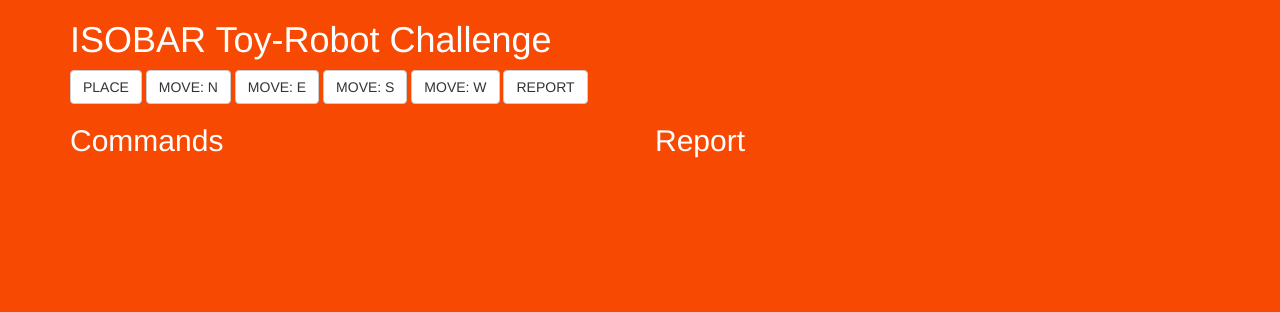
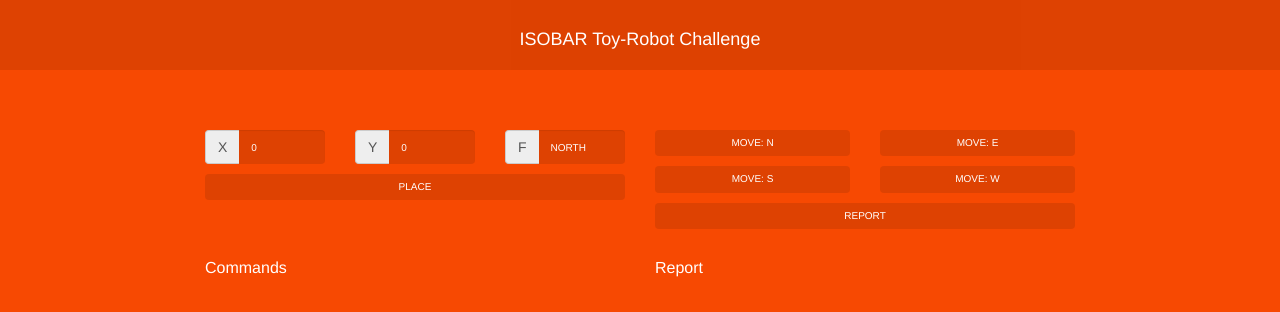
Before and after one commit to DallasGale/toy_robot_js, a plain HTML site: page bootstrap-scss-gulp/index.html in a window 1280 px wide. Drawn offline with Linux system fonts and the light colour scheme.

Commit message:
Styles
Added custom styles to bootstrap components

```diff
--- a/bootstrap-scss-gulp/assets/js/scripts.js
+++ b/bootstrap-scss-gulp/assets/js/scripts.js
@@ -23,6 +23,29 @@
     });
     console.log(position);
 
+
+
+
+
+    /// PLACE ///
+
+
+    var east = 0;
+    var north = 0;
+    var direction = "NORTH";
+
+    var place = $('.place').click(function(east, north, direction) {
+        var xy = prompt('Take your robot for a walk! \n Example: \"0,3 NORTH\"');
+
+        if (xy != null) {
+            output.append('<code> PLACE: ' +
+                east + ', ' +
+                north + ', ' +
+                direction + '</code><br />');
+        }
+    });
+
+    console.log('my ' + place);
 
 
     /// CONSOLE ///
--- a/bootstrap-scss-gulp/assets/scss/main.scss
+++ b/bootstrap-scss-gulp/assets/scss/main.scss
@@ -1,3 +1,36 @@
+.header {
+  position: fixed;
+  left: 0;
+  right:0;
+  top: 0;
+  width: 100%;
+  padding: 10px;
+  background-color: rgba(0,0,0,0.1);
+}
+.container {
+  max-width:900px;
+  margin-top: 130px;
+}
+.btn-default {
+  color: white;
+  background-color: rgba(0,0,0,0.1);
+  border: none;
+  width: 100%;
+  font-size: 10px;
+  margin-bottom: 10px;
+  transition: all 0.3s;
+  &:hover {
+    transition: all 0.3s;
+  }
+}
+.input-group {
+  margin-bottom:10px;
+}
 h1 {
-
+  text-align: center;
+  font-size: 18px;
+  color: white;
 }
+h2 {
+  font-size: 16px;
+}
--- a/bootstrap-scss-gulp/index.html
+++ b/bootstrap-scss-gulp/index.html
@@ -11,16 +11,64 @@
 <body>
 
     <div class="container">
+        <header class="header">
             <h1>ISOBAR Toy-Robot Challenge</h1>
+        </header>
 
         <div class="row">
             <div class="col-xs-12">
+
+                <div class="row">
+                    <div class="col-xs-6">
+                        <div class="row">
+                            <div class="col-xs-4">
+                                <div class="input-group">
+                                    <span class="input-group-addon">X</span>
+                                    <input type="text" class="form-control btn-default" aria-describedby="basic-addon1" placeholder="0" id="posX" value="0" />
+                                </div>
+                            </div>
+                            <div class="col-xs-4">
+                                <div class="input-group">
+                                    <span class="input-group-addon">Y</span>
+                                    <input type="text" class="form-control btn-default" placeholder="0" id="posY" value="0" />
+                                </div>
+                            </div>
+                            <div class="col-xs-4">
+                                <div class="input-group">
+                                    <span class="input-group-addon">F</span>
+                                    <input type="text" class="form-control btn-default" placeholder="NORTH" id="posF" value="NORTH" />
+                                </div>
+                            </div>
+                            <div class="col-xs-12">
                                 <button id="placeBtn" title="PLACE" class="btn btn-default place">PLACE</button>
+                            </div>
+                        </div>
+                    </div>
+
+                    <div class="col-xs-6">
+                        <div class="row">
+                            <div class="col-xs-6">
                                 <button title="MOVE: NORTH" class="btn btn-default move north">MOVE: N</button>
+                            </div>
+                            <div class="col-xs-6">
                                 <button title="MOVE: EAST" class="btn btn-default move east">MOVE: E</button>
+                            </div>
+                            <div class="col-xs-6">
                                 <button title="MOVE: SOUTH" class="btn btn-default move south">MOVE: S</button>
+                            </div>
+                            <div class="col-xs-6">
                                 <button title="MOVE: WEST" class="btn btn-default move west">MOVE: W</button>
+                            </div>
+                            <div class="col-xs-12">
                                 <button id="reportBtn" title="REPORT" class="btn btn-default">REPORT</button>
+                            </div>
+                        </div>
+                    </div>
+                </div>
+
+                <div class="row">
+
+                </div>
             </div>
         </div>
         <div class="row">
```
Also changed, not shown: bootstrap-scss-gulp/assets/css/main.min.css. Lines whose indentation alone changed are shown as unchanged.
